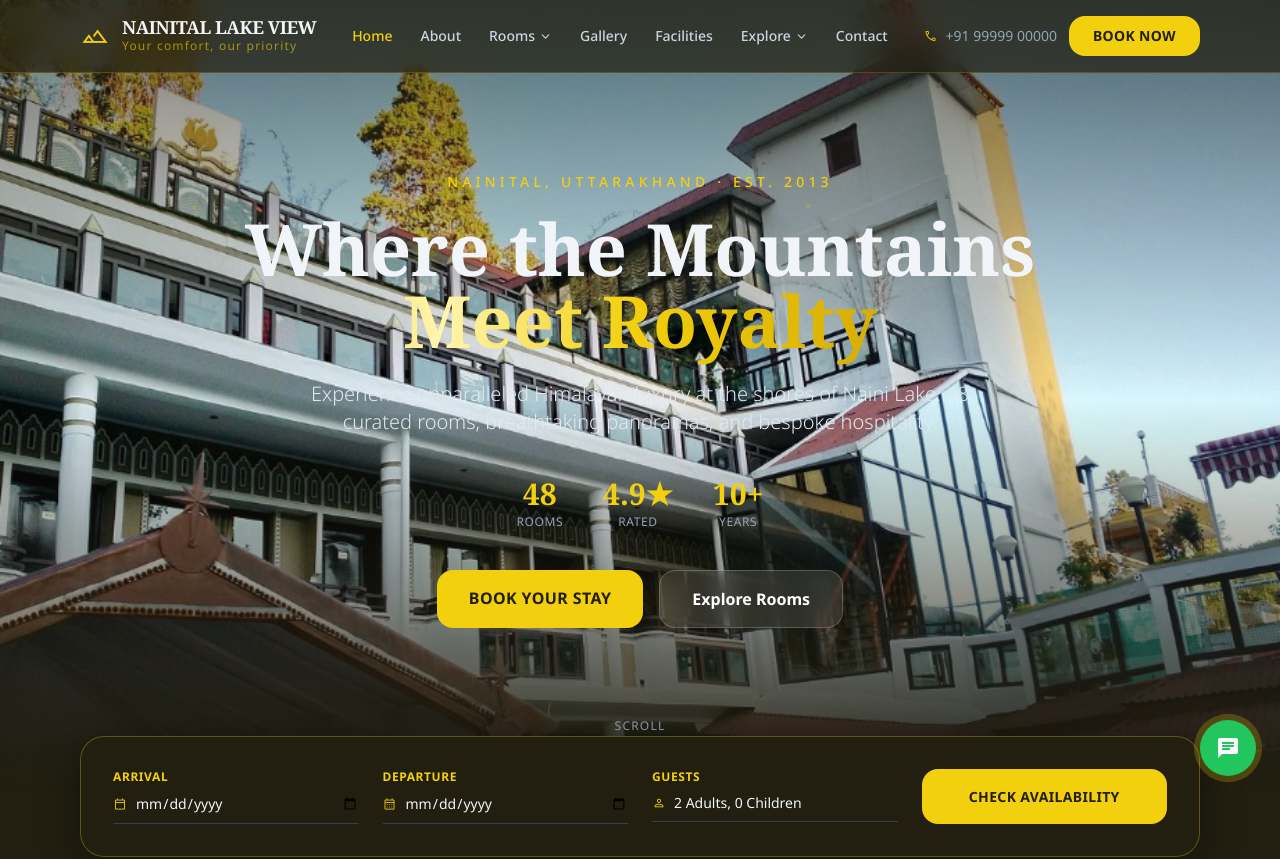
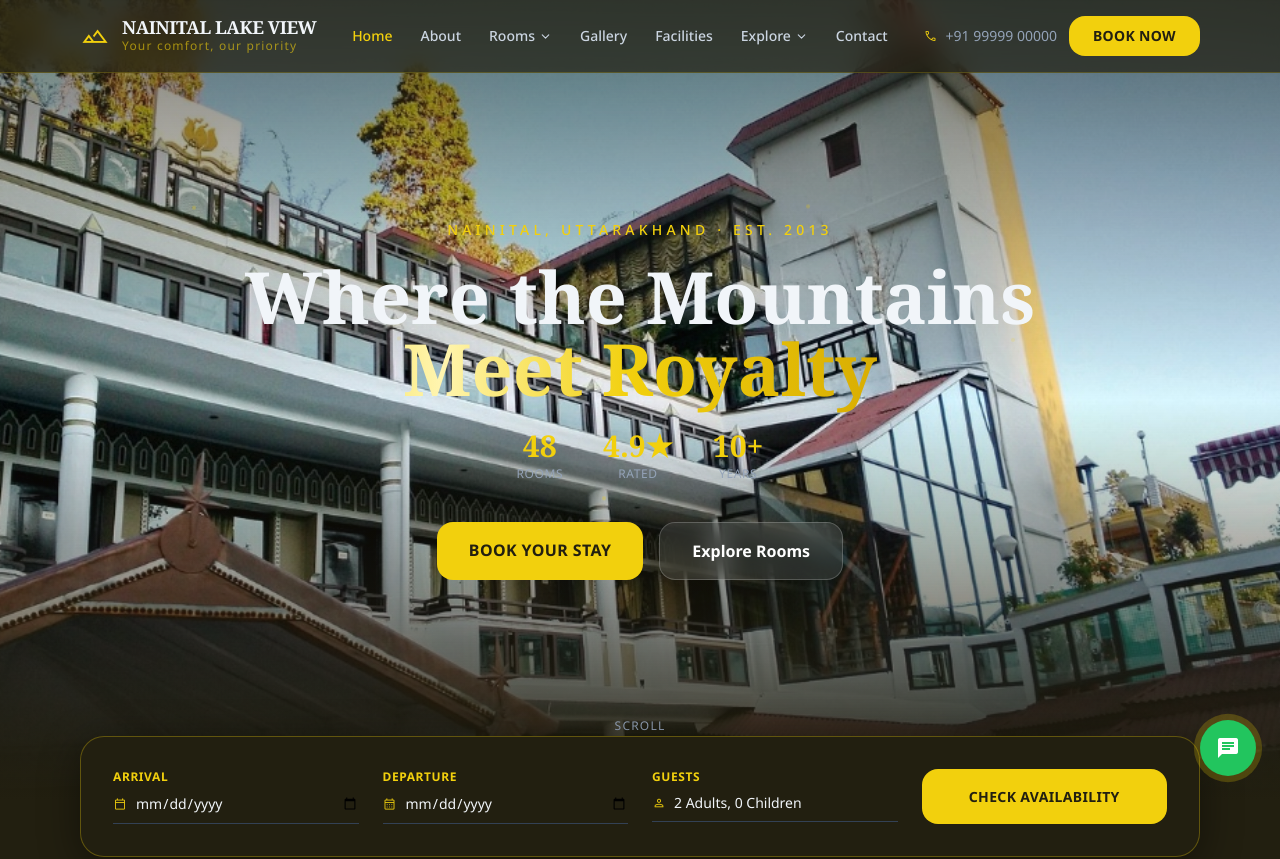
Before and after one commit to sumitkumards07/nanital, a React (Vite) app: page / in a window 1280 px wide. Shown: the top 859 px of the page. Built offline with nearby package versions, Linux system fonts and the light colour scheme.

Commit message:
Remove secondary hero description

```diff
--- a/src/components/Hero.jsx
+++ b/src/components/Hero.jsx
@@ -57,15 +57,6 @@ export default function Hero() {
           <span className="shimmer-text">Meet Royalty</span>
         </motion.h1>
 
-        <motion.p
-          initial={{ opacity: 0, y: 30 }}
-          animate={{ opacity: 1, y: 0 }}
-          transition={{ delay: 0.6 }}
-          className="font-sans text-slate-200 text-lg md:text-xl font-light mb-10 max-w-2xl mx-auto leading-relaxed"
-        >
-          Experience unparalleled Himalayan luxury at the shores of Naini Lake.
-          48 curated rooms, breathtaking panoramas, and bespoke hospitality.
-        </motion.p>
 
         {/* Stats */}
         <motion.div
```
